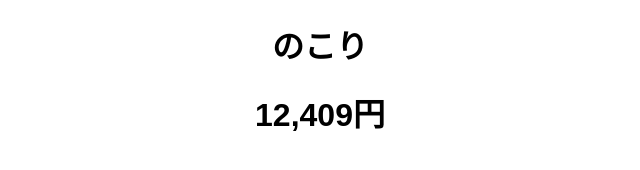
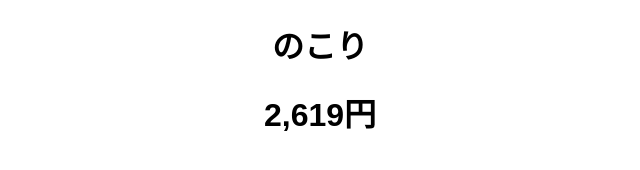
Before and after one commit to omysnb/money, a plain HTML site: page index.html in a window 1280 px wide. Shown: the whole page, without its empty margins (320-960 px from the left). Drawn offline with Linux system fonts and the light colour scheme.

Commit message:
index.html を更新

```diff
--- a/index.html
+++ b/index.html
@@ -11,7 +11,7 @@
     <center>
         <font face="sans-serif">
             <h1>のこり</h1>
-            <h1>12,409円</h1>
+            <h1>2,619円</h1>
         </font>
     </center>
 </body>
```
